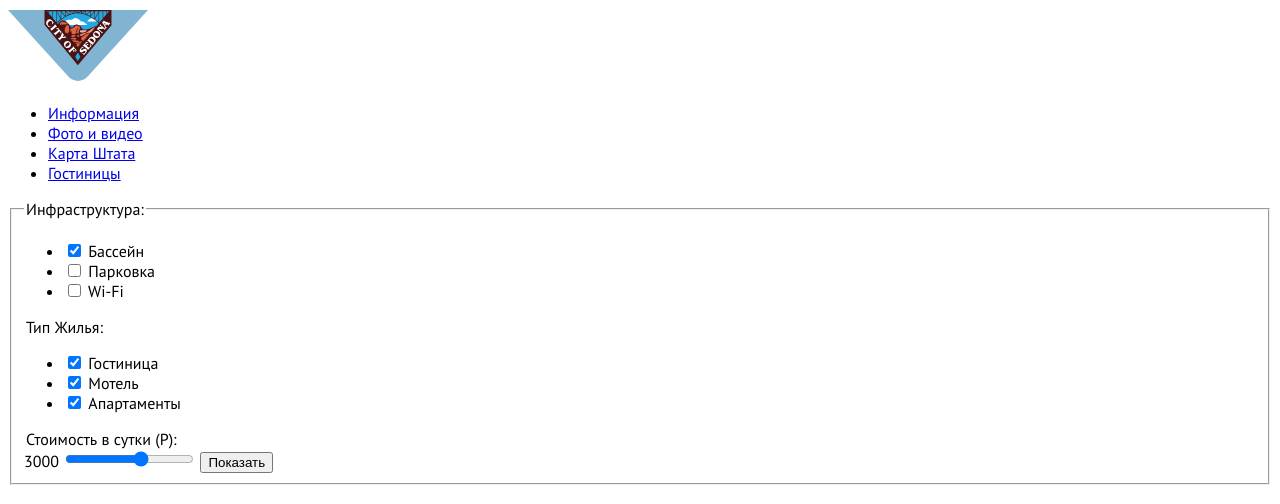
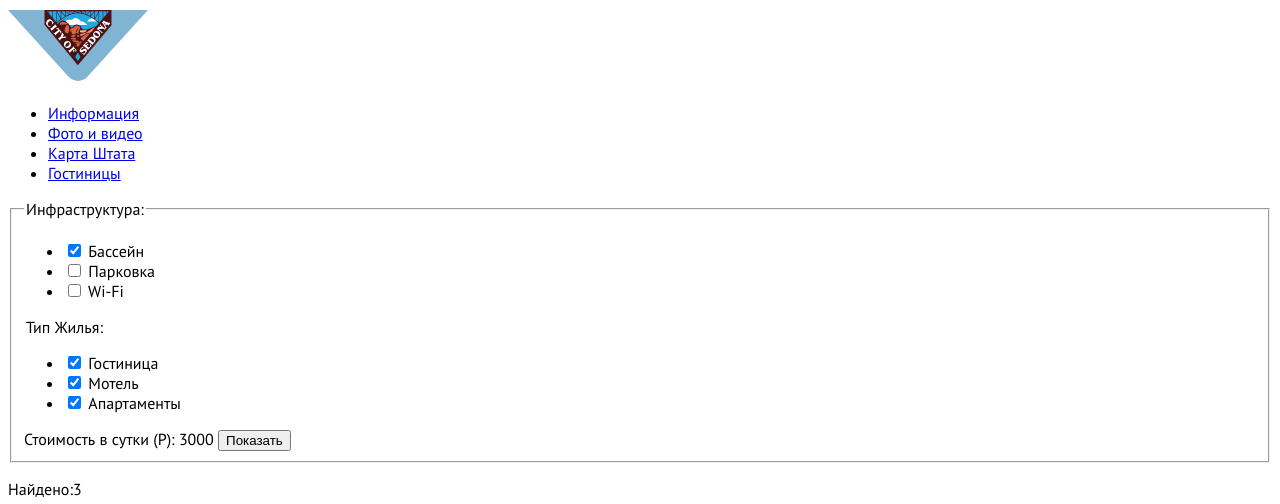
Before and after one commit to kathriciya/1278965-sedona-27, a plain HTML site: page inner.html in a window 1280 px wide. Shown: the top 504 px of the page. Drawn offline with Linux system fonts and the light colour scheme.

Commit message:
add comment

```diff
--- a/inner.html
+++ b/inner.html
@@ -55,9 +55,9 @@
             <label for="apartment">Апартаменты</label>
           </li>
         </ul>
-        <legend>Стоимость в сутки (Р):</legend>
-        <output name="sum">3000</output>
-        <input type="range" min="0" max="5000" step="500" value="3000">
+        <!--что здесь будет слайдер цен-->
+        Стоимость в сутки (Р):
+        3000
         <input type="button" value="Показать">
       </fieldset>
     </form>
```
